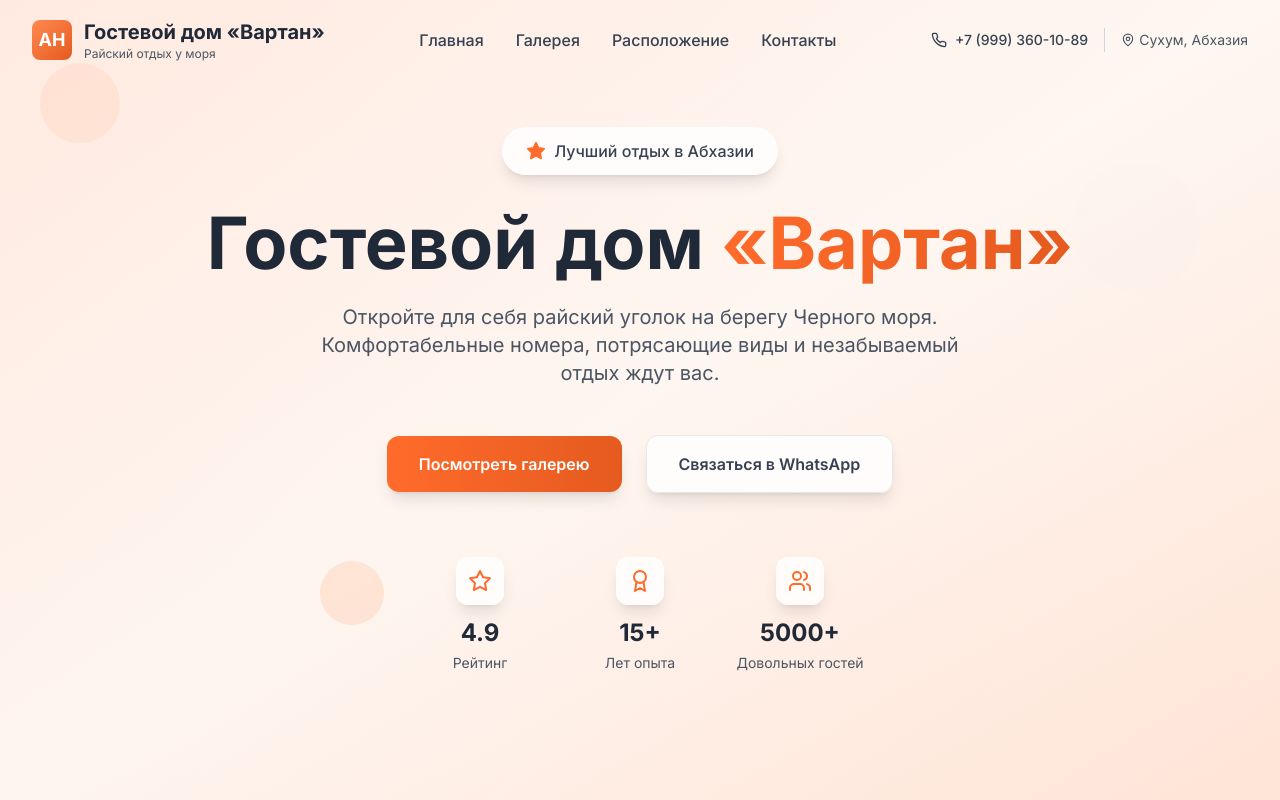
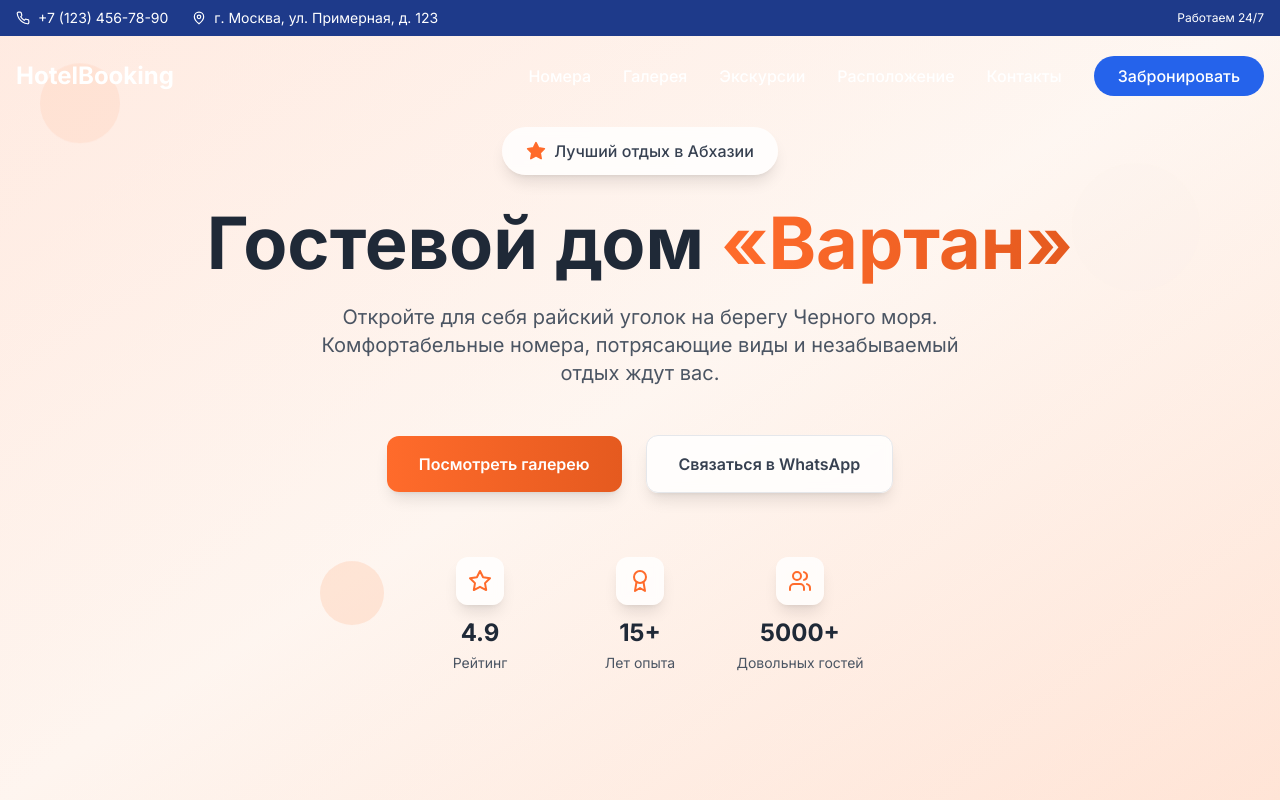
Before and after one commit to VEN6660M/test1, a React (Vite) app: page / in a window 1280 px wide. Shown: the top 800 px of the page. Built offline with nearby package versions, Linux system fonts and the light colour scheme.

Commit message:
Update Header.tsx

```diff
--- a/src/components/Header.tsx
+++ b/src/components/Header.tsx
@@ -1,6 +1,5 @@
 import React, { useState, useEffect } from 'react';
 import { Menu, X, Phone, MapPin } from 'lucide-react';
-import { motion, AnimatePresence } from 'framer-motion';
 
 const Header = () => {
   const [isMenuOpen, setIsMenuOpen] = useState(false);
@@ -10,125 +9,247 @@ const Header = () => {
     const handleScroll = () => {
       setIsScrolled(window.scrollY > 50);
     };
-
     window.addEventListener('scroll', handleScroll);
     return () => window.removeEventListener('scroll', handleScroll);
   }, []);
+
+  const toggleMenu = () => {
+    setIsMenuOpen(!isMenuOpen);
+  };
+
+  const closeMenu = () => {
+    setIsMenuOpen(false);
+  };
 
   const scrollToSection = (sectionId: string) => {
     const element = document.getElementById(sectionId);
     if (element) {
       element.scrollIntoView({ behavior: 'smooth' });
-      setIsMenuOpen(false);
+      closeMenu();
     }
   };
 
-  const menuItems = [
-    { id: 'hero', label: 'Главная' },
-    { id: 'gallery', label: 'Галерея' },
-    { id: 'location', label: 'Расположение' },
-    { id: 'contact', label: 'Контакты' },
-  ];
-
   return (
-    <motion.header
-      initial={{ y: -100 }}
-      animate={{ y: 0 }}
+    <>
+      <header
         className={`fixed top-0 left-0 right-0 z-50 transition-all duration-300 ${
           isScrolled
-          ? 'bg-white/95 dark:bg-gray-900/95 backdrop-blur-sm shadow-lg'
+            ? 'bg-white/95 backdrop-blur-md shadow-lg'
             : 'bg-transparent'
         }`}
       >
-      <div className="container mx-auto px-4 sm:px-6 lg:px-8">
-        <div className="flex items-center justify-between h-16 lg:h-20 min-w-0">
-          {/* Logo */}
-          <motion.div
-            whileHover={{ scale: 1.05 }}
-            className="flex items-center space-x-3 flex-shrink-0 min-w-0"
-          >
-            <div className="w-10 h-10 bg-gradient-to-br from-primary-400 to-primary-600 rounded-lg flex items-center justify-center flex-shrink-0">
-              <span className="text-white font-bold text-lg">AH</span>
+        {/* Top contact bar - скрыт на мобильных */}
+        <div className={`hidden md:block bg-blue-900 text-white text-sm py-2 transition-all duration-300 ${
+          isScrolled ? 'h-0 overflow-hidden opacity-0' : 'h-auto opacity-100'
+        }`}>
+          <div className="container mx-auto px-4 flex justify-between items-center">
+            <div className="flex items-center space-x-6">
+              <div className="flex items-center space-x-2">
+                <Phone size={14} />
+                <span>+7 (123) 456-78-90</span>
               </div>
-            <div className="min-w-0">
-              <h1 className="text-lg sm:text-xl font-bold text-gray-800 dark:text-white truncate">Гостевой дом «Вартан»</h1>
-              <p className="text-xs text-gray-600 dark:text-gray-400 hidden sm:block">Райский отдых у моря</p>
+              <div className="flex items-center space-x-2">
+                <MapPin size={14} />
+                <span>г. Москва, ул. Примерная, д. 123</span>
               </div>
-          </motion.div>
-
-          {/* Desktop Navigation */}
-          <nav className="hidden lg:flex items-center space-x-8">
-            {menuItems.map((item) => (
-              <button
-                key={item.id}
-                onClick={() => scrollToSection(item.id)}
-                className="text-gray-700 dark:text-gray-300 hover:text-primary-500 dark:hover:text-primary-400 font-medium transition-colors duration-200 relative group whitespace-nowrap"
-              >
-                {item.label}
-                <span className="absolute -bottom-1 left-0 w-0 h-0.5 bg-primary-500 transition-all duration-200 group-hover:w-full"></span>
-              </button>
-            ))}
-          </nav>
-
-          {/* Contact Info - Desktop */}
-          <div className="hidden xl:flex items-center space-x-4 flex-shrink-0">
-            <div className="flex items-center space-x-2 text-gray-700 dark:text-gray-300">
-              <Phone size={16} />
-              <span className="text-sm font-medium whitespace-nowrap">+7 (999) 360-10-89</span>
             </div>
-            <div className="w-px h-6 bg-gray-300 dark:bg-gray-600"></div>
-            <div className="flex items-center space-x-1 text-gray-600 dark:text-gray-400">
-              <MapPin size={14} />
-              <span className="text-sm whitespace-nowrap">Сухум, Абхазия</span>
+            <div className="text-xs">
+              Работаем 24/7
+            </div>
           </div>
         </div>
 
-          {/* Mobile Menu Button */}
+        {/* Main navigation */}
+        <nav className="container mx-auto px-4">
+          <div className="flex items-center justify-between h-16 md:h-20">
+            {/* Logo */}
+            <div className="flex-shrink-0">
               <button
-            onClick={() => setIsMenuOpen(!isMenuOpen)}
-            className="lg:hidden p-2 rounded-lg hover:bg-gray-100 dark:hover:bg-gray-800 transition-colors flex-shrink-0 text-gray-800 dark:text-white"
+                onClick={() => scrollToSection('hero')}
+                className={`text-xl md:text-2xl font-bold transition-colors duration-300 ${
+                  isScrolled ? 'text-blue-900' : 'text-white'
+                }`}
               >
-            {isMenuOpen ? <X size={24} /> : <Menu size={24} />}
+                HotelBooking
+              </button>
+            </div>
+
+            {/* Desktop Navigation */}
+            <div className="hidden md:flex items-center space-x-8">
+              <button
+                onClick={() => scrollToSection('rooms')}
+                className={`font-medium transition-colors duration-300 hover:text-blue-600 ${
+                  isScrolled ? 'text-gray-700' : 'text-white'
+                }`}
+              >
+                Номера
+              </button>
+              <button
+                onClick={() => scrollToSection('gallery')}
+                className={`font-medium transition-colors duration-300 hover:text-blue-600 ${
+                  isScrolled ? 'text-gray-700' : 'text-white'
+                }`}
+              >
+                Галерея
+              </button>
+              <button
+                onClick={() => scrollToSection('excursions')}
+                className={`font-medium transition-colors duration-300 hover:text-blue-600 ${
+                  isScrolled ? 'text-gray-700' : 'text-white'
+                }`}
+              >
+                Экскурсии
+              </button>
+              <button
+                onClick={() => scrollToSection('location')}
+                className={`font-medium transition-colors duration-300 hover:text-blue-600 ${
+                  isScrolled ? 'text-gray-700' : 'text-white'
+                }`}
+              >
+                Расположение
+              </button>
+              <button
+                onClick={() => scrollToSection('contact')}
+                className={`font-medium transition-colors duration-300 hover:text-blue-600 ${
+                  isScrolled ? 'text-gray-700' : 'text-white'
+                }`}
+              >
+                Контакты
+              </button>
+              <button
+                onClick={() => scrollToSection('contact')}
+                className="bg-blue-600 text-white px-6 py-2 rounded-full font-medium hover:bg-blue-700 transition-colors duration-300"
+              >
+                Забронировать
+              </button>
+            </div>
+
+            {/* Mobile menu button */}
+            <div className="md:hidden">
+              <button
+                onClick={toggleMenu}
+                className={`p-2 rounded-md transition-colors duration-300 ${
+                  isScrolled ? 'text-gray-700 hover:bg-gray-100' : 'text-white hover:bg-white/20'
+                }`}
+                aria-label="Открыть меню"
+              >
+                {isMenuOpen ? (
+                  <X size={24} />
+                ) : (
+                  <Menu size={24} />
+                )}
               </button>
             </div>
           </div>
+        </nav>
+      </header>
 
-      {/* Mobile Menu */}
-      <AnimatePresence>
-        {isMenuOpen && (
-          <motion.div
-            initial={{ opacity: 0, height: 0 }}
-            animate={{ opacity: 1, height: 'auto' }}
-            exit={{ opacity: 0, height: 0 }}
-            className="lg:hidden bg-white/95 dark:bg-gray-900/95 backdrop-blur-sm border-t border-gray-200 dark:border-gray-700"
+      {/* Mobile Menu Overlay */}
+      <div
+        className={`fixed inset-0 z-40 transition-opacity duration-300 md:hidden ${
+          isMenuOpen
+            ? 'opacity-100 pointer-events-auto'
+            : 'opacity-0 pointer-events-none'
+        }`}
       >
-            <div className="container mx-auto px-4 py-4">
-              <nav className="flex flex-col space-y-4">
-                {menuItems.map((item) => (
+        {/* Backdrop */}
+        <div
+          className="absolute inset-0 bg-black/50 backdrop-blur-sm"
+          onClick={closeMenu}
+        />
+
+        {/* Menu Panel */}
+        <div
+          className={`absolute top-0 right-0 h-full w-80 max-w-[85vw] bg-white transform transition-transform duration-300 ${
+            isMenuOpen ? 'translate-x-0' : 'translate-x-full'
+          }`}
+        >
+          {/* Menu Header */}
+          <div className="flex items-center justify-between p-4 border-b border-gray-200">
+            <span className="text-xl font-bold text-blue-900">Меню</span>
             <button
-                    key={item.id}
-                    onClick={() => scrollToSection(item.id)}
-                    className="text-left text-gray-700 dark:text-gray-300 hover:text-primary-500 dark:hover:text-primary-400 font-medium py-2 transition-colors"
+              onClick={closeMenu}
+              className="p-2 text-gray-500 hover:text-gray-700 hover:bg-gray-100 rounded-md"
+              aria-label="Закрыть меню"
             >
-                    {item.label}
+              <X size={20} />
             </button>
-                ))}
-                <div className="pt-4 border-t border-gray-200 dark:border-gray-700">
-                  <div className="flex items-center space-x-2 text-gray-700 dark:text-gray-300 mb-2">
+          </div>
+
+          {/* Contact Info */}
+          <div className="p-4 bg-blue-50 border-b border-gray-200">
+            <div className="space-y-2 text-sm">
+              <div className="flex items-center space-x-2 text-blue-900">
                 <Phone size={16} />
-                    <span>+7 (999) 360-10-89</span>
+                <span className="font-medium">+7 (123) 456-78-90</span>
               </div>
-                  <div className="flex items-center space-x-2 text-gray-600 dark:text-gray-400">
+              <div className="flex items-center space-x-2 text-blue-700">
                 <MapPin size={16} />
-                    <span>Сухум, Абхазия</span>
+                <span>г. Москва, ул. Примерная, д. 123</span>
               </div>
+              <div className="text-blue-600 font-medium">
+                Работаем 24/7
+              </div>
+            </div>
+          </div>
+
+          {/* Menu Items */}
+          <nav className="flex-1 py-4">
+            <div className="space-y-1">
+              <button
+                onClick={() => scrollToSection('rooms')}
+                className="w-full text-left px-4 py-3 text-gray-700 hover:bg-gray-50 hover:text-blue-600 transition-colors duration-200 font-medium"
+              >
+                Номера
+              </button>
+              <button
+                onClick={() => scrollToSection('gallery')}
+                className="w-full text-left px-4 py-3 text-gray-700 hover:bg-gray-50 hover:text-blue-600 transition-colors duration-200 font-medium"
+              >
+                Галерея
+              </button>
+              <button
+                onClick={() => scrollToSection('excursions')}
+                className="w-full text-left px-4 py-3 text-gray-700 hover:bg-gray-50 hover:text-blue-600 transition-colors duration-200 font-medium"
+              >
+                Экскурсии
+              </button>
+              <button
+                onClick={() => scrollToSection('location')}
+                className="w-full text-left px-4 py-3 text-gray-700 hover:bg-gray-50 hover:text-blue-600 transition-colors duration-200 font-medium"
+              >
+                Расположение
+              </button>
+              <button
+                onClick={() => scrollToSection('contact')}
+                className="w-full text-left px-4 py-3 text-gray-700 hover:bg-gray-50 hover:text-blue-600 transition-colors duration-200 font-medium"
+              >
+                Контакты
+              </button>
+            </div>
+
+            {/* Mobile CTA Button */}
+            <div className="px-4 mt-6">
+              <button
+                onClick={() => scrollToSection('contact')}
+                className="w-full bg-blue-600 text-white py-3 rounded-lg font-medium hover:bg-blue-700 transition-colors duration-300 shadow-lg"
+              >
+                Забронировать номер
+              </button>
             </div>
           </nav>
         </div>
-          </motion.div>
+      </div>
+
+      {/* Prevent body scroll when menu is open */}
+      {isMenuOpen && (
+        <style jsx>{`
+          body {
+            overflow: hidden;
+          }
+        `}</style>
       )}
-      </AnimatePresence>
-    </motion.header>
+    </>
   );
 };
 
```
Lines whose indentation alone changed are shown as unchanged.
